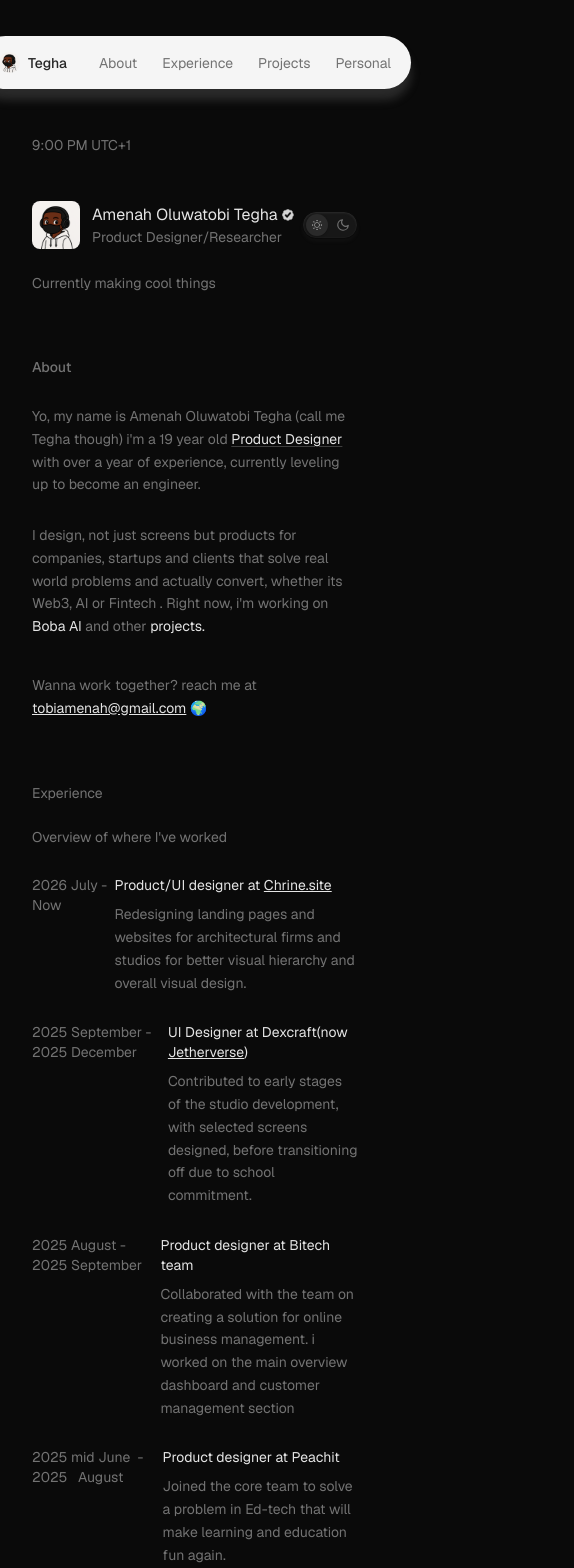
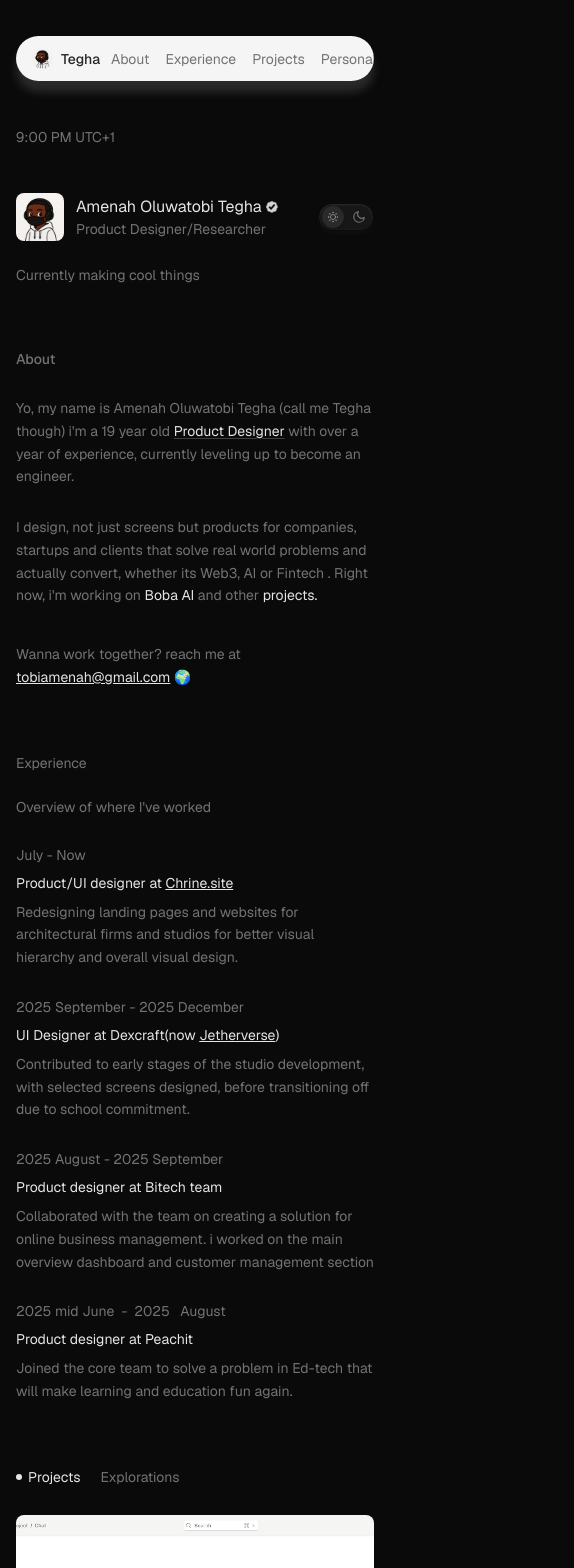
Before and after one commit to jonathankalu/tega.space, a Next.js app: page / in a window 390 px wide. Shown: the top 1568 px of the page, 574 px wide, since content can reach past the window. Built offline with nearby package versions, Linux system fonts and the light colour scheme; a web font is replaced by a local one.

Commit message:
fav car brand implemented mobile

```diff
--- a/app/globals.css
+++ b/app/globals.css
@@ -41,3 +41,5 @@ body {
   font-family: Arial, Helvetica, sans-serif;
   overscroll-behavior-y: none;
 }
+
+html { scroll-behavior: smooth; }
--- a/app/page.tsx
+++ b/app/page.tsx
@@ -8,7 +8,7 @@ import { VerificationBadge } from '@/components/VerificationBadge';
 export default function Home() {
   return (
     <div className="flex flex-col flex-1 items-center font-sans min-h-screen text-foreground">
-      <main className="flex flex-1 w-full max-w-2xl flex-col items-center py-9 px-8 gap-16">
+      <main className="flex flex-1 w-full max-w-2xl flex-col items-center py-9 px-4 md:px-8 gap-16 overflow-x-hidden">
 
         {/* Nav & Header */}
         <div className="flex flex-col items-center gap-[46px] w-full">
@@ -38,7 +38,7 @@ export default function Home() {
         </div>
 
         {/* About */}
-        <div className="flex flex-col gap-7 w-full">
+        <div id="about" className="flex flex-col gap-7 w-full scroll-mt-24">
           <h2 className="text-muted text-sm font-medium">About</h2>
           <div className="flex flex-col gap-7 text-muted text-sm leading-relaxed">
             <p>
@@ -63,39 +63,39 @@ export default function Home() {
         </div>
 
         {/* Experience */}
-        <div className="flex flex-col gap-[28px] w-full">
+        <div id="experience" className="flex flex-col gap-[28px] w-full scroll-mt-24">
           <div className="flex flex-col gap-6">
             <h2 className="text-muted text-sm">Experience</h2>
             <p className="text-muted text-sm">Overview of where I've worked</p>
           </div>
 
-          <div className="flex justify-between items-start w-full">
-            <span className="text-muted text-sm">2026 July - Now</span>
-            <div className="flex flex-col gap-2 w-[319px]">
+          <div className="flex flex-col md:flex-row justify-between items-start w-full gap-2 md:gap-0">
+            <span className="text-muted text-sm">July - Now</span>
+            <div className="flex flex-col gap-2 w-full md:w-[319px]">
               <span className="text-primary text-sm">Product/UI designer at <span className="underline">Chrine.site</span></span>
               <p className="text-muted text-sm leading-relaxed">Redesigning landing pages and websites for architectural firms and studios for better visual hierarchy and overall visual design.</p>
             </div>
           </div>
 
-          <div className="flex justify-between items-start w-full">
+          <div className="flex flex-col md:flex-row justify-between items-start w-full gap-2 md:gap-0">
             <span className="text-muted text-sm">2025 September - 2025 December</span>
-            <div className="flex flex-col gap-2 w-[319px]">
+            <div className="flex flex-col gap-2 w-full md:w-[319px]">
               <span className="text-primary text-sm">UI Designer at Dexcraft(now <span className="underline">Jetherverse</span>)</span>
               <p className="text-muted text-sm leading-relaxed">Contributed to early stages of the studio development, with selected screens designed, before transitioning off due to school commitment.</p>
             </div>
           </div>
 
-          <div className="flex justify-between items-start w-full">
+          <div className="flex flex-col md:flex-row justify-between items-start w-full gap-2 md:gap-0">
             <span className="text-muted text-sm">2025 August - 2025 September</span>
-            <div className="flex flex-col gap-2 w-[319px]">
+            <div className="flex flex-col gap-2 w-full md:w-[319px]">
               <span className="text-primary text-sm">Product designer at Bitech team</span>
               <p className="text-muted text-sm leading-relaxed">Collaborated with the team on creating a solution for online business management. i worked on the main overview dashboard and customer management section</p>
             </div>
           </div>
 
-          <div className="flex justify-between items-start w-full">
+          <div className="flex flex-col md:flex-row justify-between items-start w-full gap-2 md:gap-0">
             <span className="text-muted text-sm whitespace-pre-wrap">2025 mid June  -  2025   August </span>
-            <div className="flex flex-col gap-2 w-[319px]">
+            <div className="flex flex-col gap-2 w-full md:w-[319px]">
               <span className="text-primary text-sm">Product designer at Peachit</span>
               <p className="text-muted text-sm leading-relaxed">Joined the core team to solve a problem in Ed-tech that will make learning and education fun again.</p>
             </div>
@@ -103,7 +103,7 @@ export default function Home() {
         </div>
 
         {/* Projects */}
-        <div className="flex flex-col gap-7 w-full">
+        <div id="projects" className="flex flex-col gap-7 w-full scroll-mt-24">
           <div className="flex gap-5 items-center">
             <div className="flex items-center gap-1.5 cursor-pointer">
               <div className="w-1.5 h-1.5 min-w-[6px] min-h-[6px] flex-shrink-0 bg-primary rounded-full"></div>
@@ -160,7 +160,7 @@ export default function Home() {
         </div>
 
         {/* Personal Stuff */}
-        <div className="flex flex-col gap-4 w-full">
+        <div id="personal" className="flex flex-col gap-4 w-full scroll-mt-24">
           <span className="text-muted text-sm">Personal stuff ;)</span>
 
           <div className="flex flex-col gap-5 w-full">
@@ -180,7 +180,31 @@ export default function Home() {
               </a>
             </div>
 
-            <div className="w-full relative h-[362px] mt-4">
+            {/* Mobile Collage */}
+            <div className="w-full relative mt-4 md:hidden h-[520px]">
+              <div className="flex items-center gap-1 absolute top-0 left-1.5 z-10">
+                 <span className="text-muted text-sm">Fav car brand</span>
+                 <Image src="/assets/horse.svg" alt="Horse" width={15} height={15} />
+                 <Image src="/assets/energy.svg" alt="Energy" width={15} height={15} />
+              </div>
+              <div className="relative w-full max-w-[320px] mx-auto mt-8 h-[480px]">
+                {/* Left side */}
+                <img src="/assets/collage-1-59384e.png" alt="Collage" className="absolute left-[10px] top-[0px] w-[91.5px] h-[105px] object-cover" />
+                <img src="/assets/collage-6-59384e.png" alt="Collage" className="absolute left-[40px] top-[170px] w-[91.5px] h-[105px] object-cover" />
+                <img src="/assets/collage-3-59384e.png" alt="Collage" className="absolute left-[10px] top-[300px] w-[91.5px] h-[105px] object-cover" />
+
+                {/* Right side */}
+                <img src="/assets/collage-2-59384e.png" alt="Collage" className="absolute right-[10px] top-[50px] w-[91.5px] h-[105px] object-cover" />
+                <img src="/assets/collage-5-59384e.png" alt="Collage" className="absolute right-[40px] top-[220px] w-[91.5px] h-[105px] object-cover" />
+                <img src="/assets/collage-4-59384e.png" alt="Collage" className="absolute right-[10px] top-[370px] w-[91.5px] h-[105px] object-cover" />
+
+                {/* Text */}
+                <span className="absolute left-[25px] top-[420px] text-transparent bg-clip-text bg-gradient-to-b from-[#E9BE69] via-[#CD2F2B] to-[#D0AC64] text-4xl" style={{ fontFamily: 'var(--font-swanky), cursive' }}>Porsche</span>
+              </div>
+            </div>
+
+            {/* Desktop Collage */}
+            <div className="w-full relative h-[362px] mt-4 hidden md:block">
               <div className="flex items-center gap-1 absolute top-1 left-1.5 z-10">
                  <span className="text-muted text-sm">Fav car brand</span>
                  <Image src="/assets/horse.svg" alt="Horse" width={15} height={15} />
--- a/components/CaseStudyLink.tsx
+++ b/components/CaseStudyLink.tsx
@@ -5,7 +5,7 @@ export function CaseStudyLink({ href }: { href: string }) {
   return (
     <Link
       href={href}
-      className="group flex items-center gap-1 transition-colors w-max"
+      className="group flex items-center gap-1 transition-colors w-max flex-shrink-0"
     >
       <span className="text-sm text-muted group-hover:text-primary transition-colors">case study</span>
       <Image src="/assets/touch-10.svg" alt="Case study" width={18} height={18} />
--- a/components/Nav.tsx
+++ b/components/Nav.tsx
@@ -23,7 +23,7 @@ export function Nav({ activePage = 'home' }: NavProps) {
   const activePageData = pages.find(p => p.id === activePage);
 
   return (
-    <nav className={`flex items-center px-5 py-4 rounded-[28px] w-max transition-all duration-300 ${bgClass} ${shadowClass}`}>
+    <nav className={`flex items-center px-4 md:px-5 py-3 md:py-4 rounded-[28px] w-max max-w-full overflow-x-auto scrollbar-hide transition-all duration-300 ${bgClass} ${shadowClass}`}>
       <Link href="/" className={`flex items-center gap-2 ${activePage === 'home' ? 'mr-8' : 'mr-4'}`}>
         <Image
           src="/assets/avatar.png"
@@ -38,15 +38,15 @@ export function Nav({ activePage = 'home' }: NavProps) {
       </Link>
 
       {activePage === 'home' ? (
-        <div className="flex items-center gap-[25px]">
+        <div className="flex items-center gap-4 md:gap-[25px]">
           {pages.map((page) => (
-            <Link
+            <a
               key={page.id}
-              href={`/${page.id}`}
+              href={`#${page.id}`}
               className={`text-sm capitalize transition-colors hover:text-current ${textMutedClass}`}
             >
               {page.label}
-            </Link>
+            </a>
           ))}
         </div>
       ) : (
```
